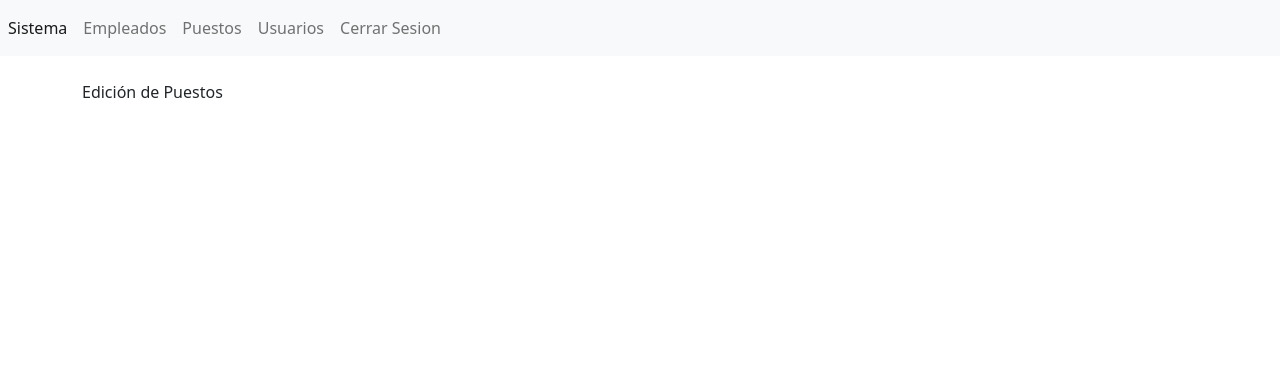
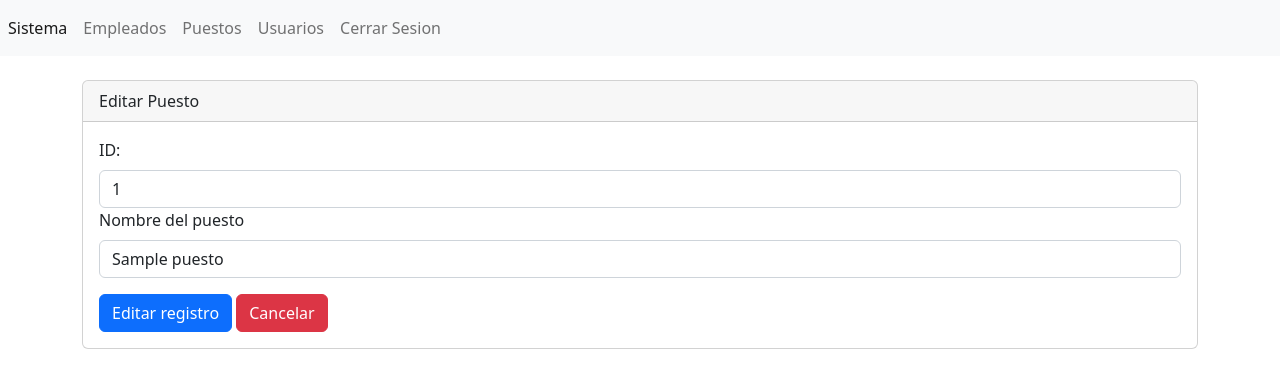
Before and after one commit to FabioDrizZt/CRUD-php, a PHP site: page /app/secciones/puestos/editar.php?txtID=1 in a window 1280 px wide. Shown: the top 388 px of the page. Run offline with PHP 8.4, Linux system fonts and the light colour scheme; tables that the repository leaves empty or names only in its code hold one stand-in row (values such as "Sample post").

Commit message:
Agregada edición de puestos en la BD

```diff
--- a/index.php
+++ b/index.php
@@ -1,4 +1,4 @@
-<?php require_once("../../templates/header.php") ?>
+<?php require_once("./templates/header.php") ?>
 <br>
 <div class="p-5 mb-4 bg-light rounded-3">
     <div class="container-fluid py-5">
@@ -9,4 +9,4 @@
         <button class="btn btn-primary btn-lg" type="button">Example button</button>
     </div>
 </div>
-<?php require_once("../../templates/footer.php") ?>
+<?php require_once("./templates/footer.php") ?>
--- a/secciones/puestos/editar.php
+++ b/secciones/puestos/editar.php
@@ -1,4 +1,48 @@
+<?php
+require_once("../../bd.php");
+if (isset($_GET["txtID"])) {
+    // Recolectar los datos del metodo GET
+    $txtID = (isset($_GET["txtID"]) ? $_GET["txtID"] : "");
+    // Preparar la eliminación de los datos
+    $sentencia = $conexion->prepare("SELECT * FROM `tbl_puestos` WHERE id=:id");
+    $sentencia->bindValue(":id", $txtID);
+    $sentencia->execute();
+    $registro = $sentencia->fetch(PDO::FETCH_LAZY);
+    $nombredelpuesto = $registro['nombredelpuesto'];
+}
+if ($_POST) {
+    // Recolectar los datos del metodo POST
+    $txtID = (isset($_POST["txtID"]) ? $_POST["txtID"] : "");
+    $nombredelpuesto = (isset($_POST["nombredelpuesto"]) ? $_POST["nombredelpuesto"] : "");
+    // Preparar la inserción de los datos
+    $sentencia = $conexion->prepare("UPDATE `tbl_puestos` SET `nombredelpuesto`=:nombredelpuesto WHERE id=:id");
+    // Asignamos los valores que vienen del metodo POST a la consulta
+    $sentencia->bindValue(":nombredelpuesto", $nombredelpuesto);
+    $sentencia->bindValue(":id", $txtID);
+    $sentencia->execute();
+    print_r($_POST);
+}
+?>
 <?php require_once("../../templates/header.php") ?>
-Edición de Puestos
+
+<div class="card">
+    <div class="card-header">
+        Editar Puesto
+    </div>
+    <div class="card-body">
+        <form action="" method="post">
+            <div class="mb-3">
+                <label for="txtID" class="form-label">ID:</label>
+                <input type="text" class="form-control" name="txtID" id="txtID" aria-describedby="helpId"
+                    value="<?php echo $txtID; ?>" placeholder="">
+                <label for="nombredelpuesto" class="form-label">Nombre del puesto</label>
+                <input type="text" class="form-control" name="nombredelpuesto" id="nombredelpuesto"
+                    aria-describedby="helpId" value="<?php echo $nombredelpuesto; ?>" placeholder="">
+            </div>
+            <button type="submit" name="" id="" class="btn btn-primary" role="button">Editar registro</button>
+            <a name="" id="" class="btn btn-danger" href="./index.php" role="button">Cancelar</a>
+        </form>
+    </div>
+</div>
 
 <?php require_once("../../templates/footer.php") ?>
--- a/secciones/puestos/index.php
+++ b/secciones/puestos/index.php
@@ -43,7 +43,8 @@ $lista_tbl_puestos = $sentencia->fetchAll(PDO::FETCH_ASSOC);
                             <?php echo $registro['nombredelpuesto']; ?>
                         </td>
                         <td>
-                                <a name="" id="" class="btn btn-info" href="#" role="button">Editar</a>
+                            <a name="" id="" class="btn btn-info" href="editar.php?txtID=<?php echo $registro['id']; ?>"
+                                role="button">Editar</a>
                             <a name="" id="" class="btn btn-danger"
                                 href="index.php?txtID=<?php echo $registro['id']; ?>" role="button">Eliminar</a>
                         </td>
```
Lines whose indentation alone changed are shown as unchanged.
